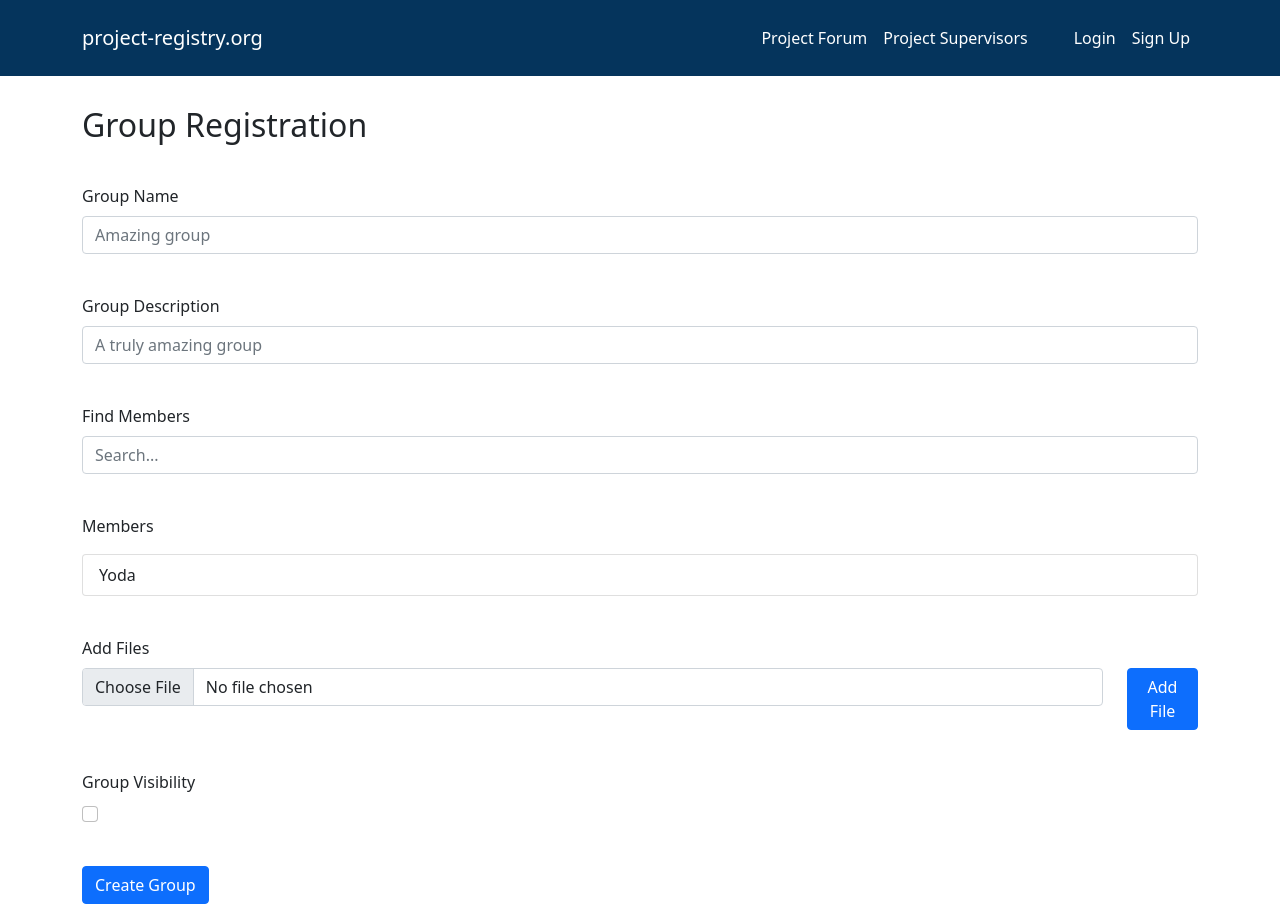
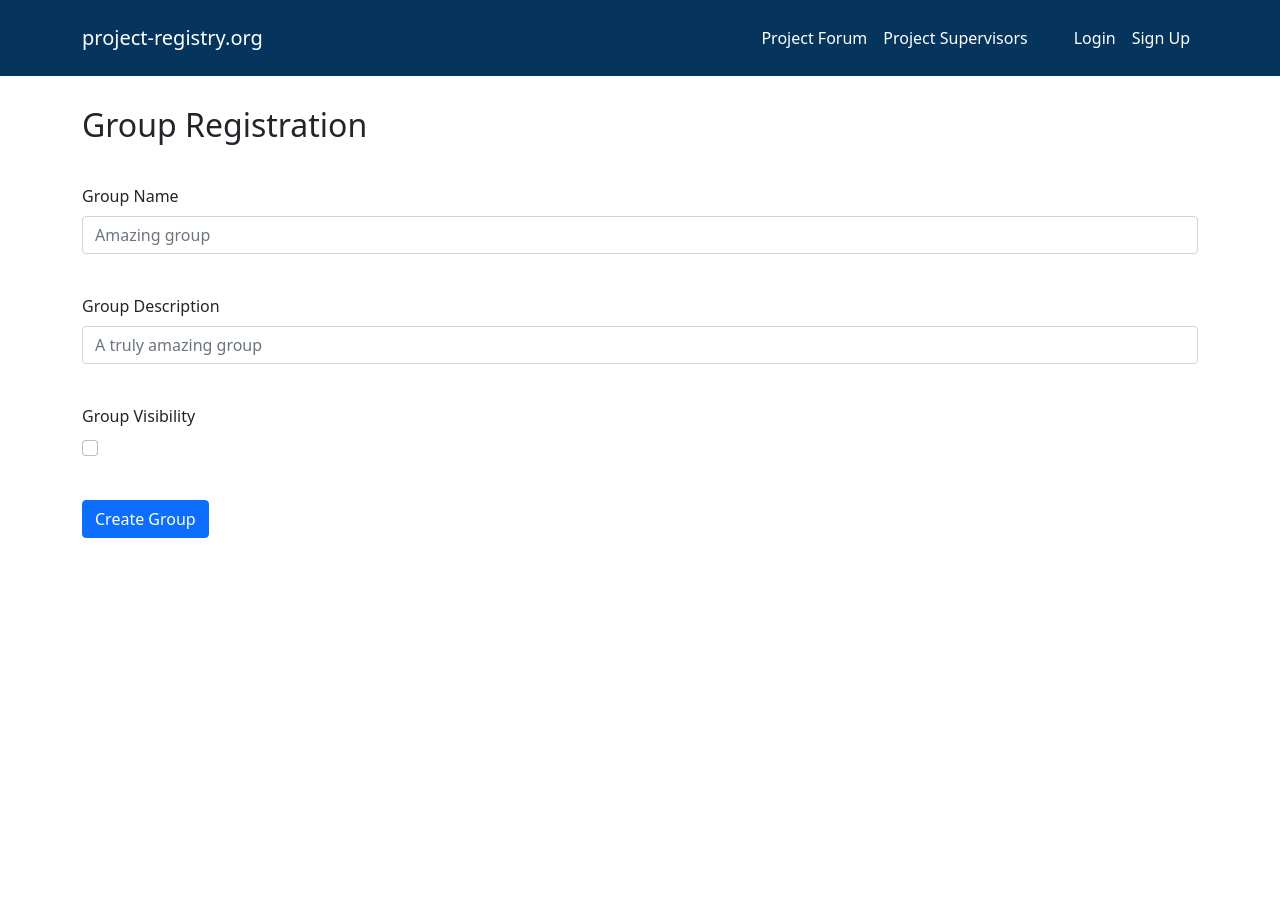
Before and after one commit to Appromode/front-end, a Next.js app: page /group-registration in a window 1280 px wide. After the commit the page ends 800 px from the top, so only its background shows below. Built offline with nearby package versions, Linux system fonts and the light colour scheme.

Commit message:
Removed members and file inputs from form as they will made into seperate components

```diff
--- a/components/GroupRegistrationForm/index.tsx
+++ b/components/GroupRegistrationForm/index.tsx
@@ -1,15 +1,5 @@
-import React, {
-  FC,
-  useMemo,
-  useState,
-  ChangeEvent,
-} from 'react';
-import {
-  Formik,
-  Form,
-  Field,
-  FieldArray,
-} from 'formik';
+import React, { FC } from 'react';
+import { Formik, Form, Field } from 'formik';
 import {
   object,
   string,
@@ -18,55 +8,24 @@ import {
 } from 'yup';
 import {
   Container,
-  Row,
-  Col,
   FormGroup,
   FormLabel,
   FormControl,
   Button,
   Alert,
   FormCheck,
-  Dropdown,
-  ListGroupItem,
-  ListGroup,
 } from 'react-bootstrap';
-import useFilter from '../../utils/useFilter';
 import styles from './styles.module.scss';
 
-const GroupRegistrationForm: FC = () => {
-  const [groupInitiator] = useState('Yoda');
-  const [findStudentInput, setFindStudentInput] = useState('');
-  const [currentFile, setCurrentFile] = useState('');
-
-  const availableStudents = useMemo(() => [
-    'Boba Fett',
-    'Chewbacca',
-    'Chewbacca',
-    'Chewbacca',
-    'Obi-Wan Kenobi',
-  ], []);
-
-  const filteredStudents = useFilter(availableStudents, findStudentInput);
-
-  const handleFindStudentInput = (event: ChangeEvent<HTMLInputElement>) => {
-    setFindStudentInput(event.target.value.toLowerCase());
-  };
-
-  const handleFileUpload = (event: ChangeEvent<HTMLInputElement>) => {
-    setCurrentFile(event.target.value);
-  };
-
-  return (
+const GroupRegistrationForm: FC = () => (
   <Container>
     <h2 className={styles.formHeading}>Group Registration</h2>
     <Formik
       initialValues={{
         groupName: '',
         groupDescription: '',
-          groupMembers: [
-            groupInitiator,
-          ],
-          groupFiles: [],
+        groupMembers: [],
+        files: [],
         isGroupVisible: false,
       }}
       onSubmit={() => undefined}
@@ -80,9 +39,8 @@ const GroupRegistrationForm: FC = () => {
         })
       }
     >
-        {({ values, touched, errors }) => (
+      {({ touched, errors }) => (
         <Form>
-
           <FormGroup controlId="groupName" className={styles.formGroup}>
             {(touched.groupName && errors.groupName) ? <Alert>{errors.groupName}</Alert> : ''}
             <FormLabel>Group Name</FormLabel>
@@ -94,105 +52,6 @@ const GroupRegistrationForm: FC = () => {
             <FormLabel>Group Description</FormLabel>
             <Field type="text" name="groupDescription" as={FormControl} placeholder="A truly amazing group" />
           </FormGroup>
-
-            <FieldArray name="groupMembers">
-              {({ push, remove }) => (
-                <>
-                  <FormGroup controlId="findMember" className={styles.formGroup}>
-                    {(touched.groupMembers && errors.groupMembers) ? <Alert>{errors.groupMembers}</Alert> : ''}
-                    <FormLabel>Find Members</FormLabel>
-                    <Field type="text" as={FormControl} value={findStudentInput} onChange={handleFindStudentInput} placeholder="Search..." />
-                  </FormGroup>
-
-                  <Field as={Dropdown}>
-                    {
-                      filteredStudents.length > 0 ? (
-                        <Dropdown>
-                          {
-                            filteredStudents.map((student) => (
-                              <>
-                                <Dropdown.Item
-                                  onClick={() => {
-                                    push(student);
-                                    setFindStudentInput('');
-                                  }}
-                                >
-                                  {student}
-                                </Dropdown.Item>
-                                <Dropdown.Divider />
-                              </>
-                            ))
-                          }
-                        </Dropdown>
-                      ) : ''
-                    }
-                  </Field>
-                  {
-                    values.groupMembers.length > 0 ? (
-                      <>
-                        <p>Members</p>
-                        <ListGroup>
-                          {
-                            values.groupMembers.map((student, index) => (
-                              <ListGroupItem onClick={() => remove(index)}>
-                                {student}
-                              </ListGroupItem>
-                            ))
-                          }
-                        </ListGroup>
-                      </>
-                    ) : ''
-                  }
-                </>
-              )}
-            </FieldArray>
-
-            <FieldArray name="groupFiles">
-              {({ push, remove }) => (
-                <>
-                  <FormGroup controlId="addFiles" className={styles.formGroup}>
-                    {(errors.groupFiles) ? <Alert>{errors.groupFiles}</Alert> : ''}
-                    <FormLabel>Add Files</FormLabel>
-                    <Row>
-                      <Col lg={11}>
-                        <Field type="file" as={FormControl} value={currentFile} onChange={handleFileUpload} />
-                      </Col>
-                      <Col>
-                        <Button
-                          type="button"
-                          onClick={() => (
-                            currentFile
-                              ? (
-                                push(currentFile),
-                                setCurrentFile('')
-                              )
-                              : ''
-                          )}
-                        >
-                          Add File
-                        </Button>
-                      </Col>
-                    </Row>
-                  </FormGroup>
-                  {
-                    values.groupFiles.length > 0 ? (
-                      <>
-                        <p>Files</p>
-                        <ListGroup>
-                          {
-                            values.groupFiles.map((file, index) => (
-                              <ListGroupItem onClick={() => remove(index)}>
-                                {file}
-                              </ListGroupItem>
-                            ))
-                          }
-                        </ListGroup>
-                      </>
-                    ) : ''
-                  }
-                </>
-              )}
-            </FieldArray>
 
           <FormGroup controlId="isGroupVisible" className={styles.formGroup}>
             {(touched.isGroupVisible && errors.isGroupVisible) ? <Alert>{errors.isGroupVisible}</Alert> : ''}
@@ -206,6 +65,5 @@ const GroupRegistrationForm: FC = () => {
     </Formik>
   </Container>
 );
-};
 
 export default GroupRegistrationForm;
```
Lines whose indentation alone changed are shown as unchanged.
